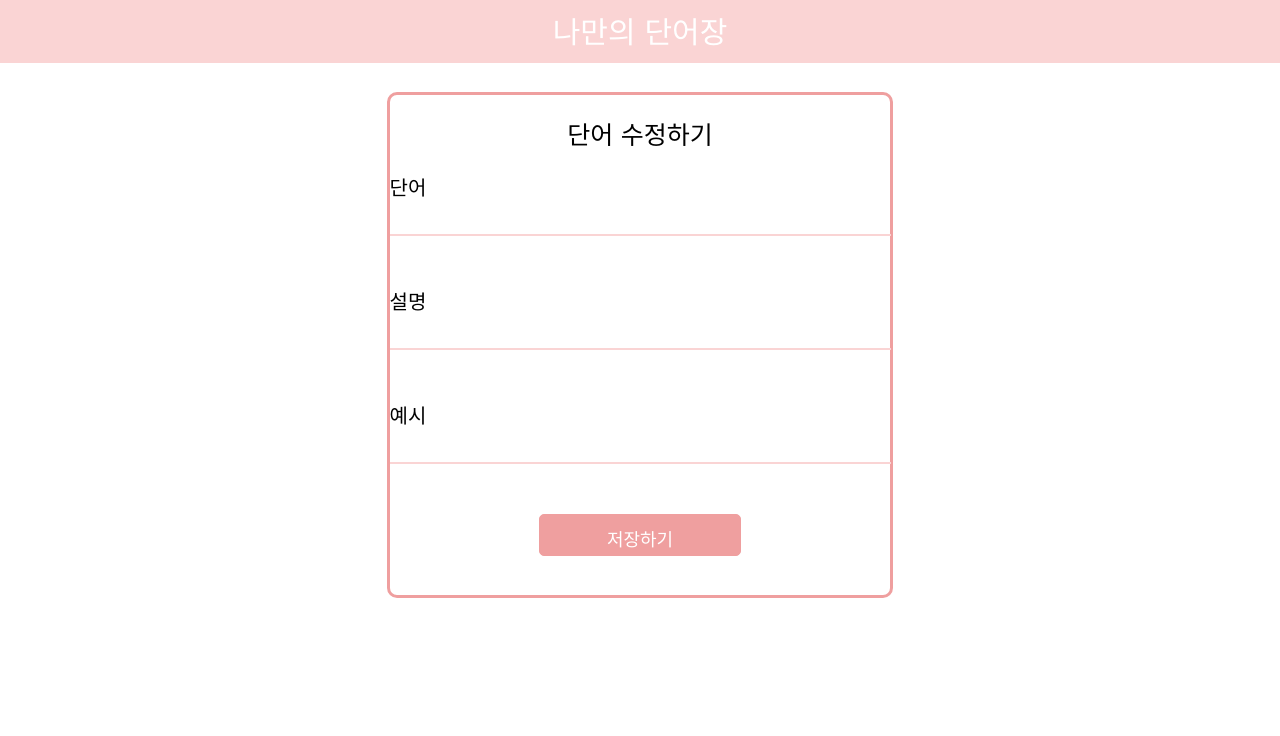
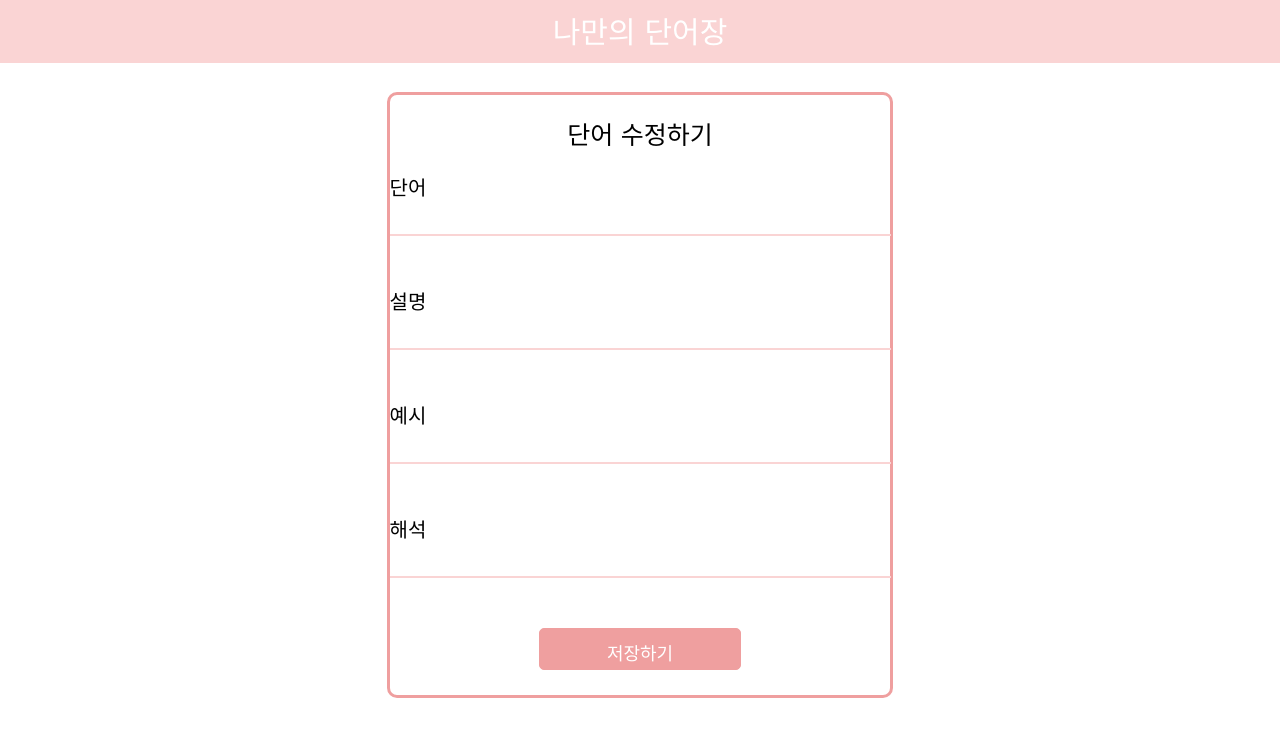
Before and after one commit to hongsoom/my-dictionary, a React (Create React App) app in the folder my-dictionary/: page /Edit/1 in a window 1280 px wide. Shown: the top 736 px of the page. Built offline with nearby package versions, Linux system fonts and the light colour scheme; no server answers; the database is empty.

Commit message:
add input element

```diff
--- a/my-dictionary/src/component/Edit.js
+++ b/my-dictionary/src/component/Edit.js
@@ -5,19 +5,21 @@ import { useDispatch } from "react-redux";
 import { updateWordFB } from "../redux/modules/words"; // 액션생성함수
 import Header from "./Header";
 
-const Edit = () => {
+const Edit = ({data}) => {
     const history = useHistory();
     const dispatch = useDispatch();
 
     const word = React.useRef(null);
     const mean = React.useRef(null);
     const ex = React.useRef(null);
+    const read = React.useRef(null);
 
-    const addWordList = () => {
+    const updateWordList = () => {
         dispatch(updateWordFB({
             word : word.current.value,
             mean : mean.current.value,
             ex : ex.current.value,
+            read : read.current.value,
         }));
         history.goBack();
       };
@@ -29,17 +31,21 @@ const Edit = () => {
                 <Title>단어 수정하기</Title>
                 <Word>
                     <label>단어</label> <br/>
-                    <input type="text" size="60" maxLength='8' ref={word} />
+                    <input type="text" size="60" maxLength='8' ref={word}>{data.word}</input>
                 </Word>
                 <Mean>
                     <label>설명</label> <br/>
-                    <input type="text" size="60" maxLength='30' ref={mean} />
+                    <input type="text" size="60" maxLength='30' ref={mean}>{data.mean}</input>
                 </Mean>
                 <Ex>
                     <label>예시</label> <br/>
-                    <input type="text" size="60" maxLength='30' ref={ex} />
+                    <input type="text" size="60" maxLength='30' ref={ex}>{data.ex}</input>
                 </Ex>
-                <Button onClick={addWordList}>
+                <Read>
+                    <label>해석</label> <br/>
+                    <input type="text" size="60" maxlength='50' ref={read}>{data.read}</input>
+                </Read>
+                <Button onClick={updateWordList}>
                     저장하기
                 </Button>
             </Content>
@@ -55,7 +61,7 @@ const AddWrap = styled.div`
 const Content = styled.div`
     margin: 2rem auto;
     width: 500px;
-    height: 500px;
+    height: 600px;
     position: relative;
     flex-direction: column;
     display : flex;
@@ -113,6 +119,20 @@ const Ex = styled.div`
     }
 `;
 
+const Read = styled.div`
+    margin-bottom : 50px;
+    label {
+        font-family: 'Do Hyeon', sans-serif;
+        font-size : 20px;
+    }
+    input {
+        border : none;
+        border-bottom : 2px solid #FAD4D4;
+        background-color: transparent;
+        height: 30px;
+    }
+`;
+
 const Button = styled.div`
     width : 200px;
     height : 30px;
```
